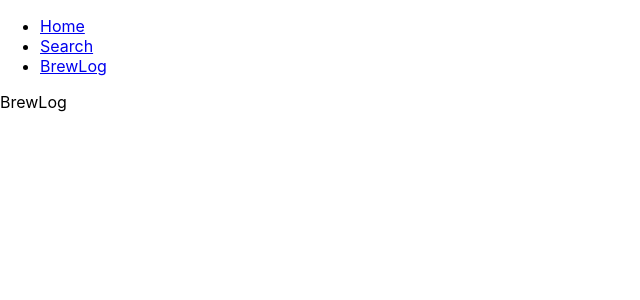
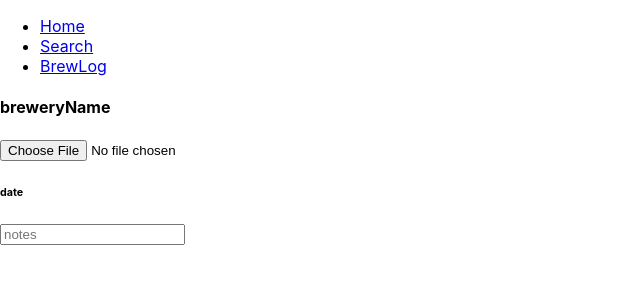
Before and after one commit to baut-jc/hop-head, a React (Create React App) app: page /brewlog in a window 1280 px wide. Shown: the top 300 px of the page, without its empty margins (0-640 px from the left). Built offline with nearby package versions, Linux system fonts and the light colour scheme.

Commit message:
Add BrewCard component to render in BrewLogs

```diff
--- a/src/App.js
+++ b/src/App.js
@@ -7,7 +7,7 @@ import {
 } from "react-router-dom";
 import { Breweries } from "./displays/Breweries";
 import { Search } from "./displays/Search";
-import { BrewLog } from "./displays/BrewLog";
+import { BrewLog } from "./displays/BrewLogs";
 
 
 export default function App() {
--- /dev/null
+++ b/src/components/BrewCard/BrewCard.js
@@ -0,0 +1,13 @@
+import React from 'react'
+
+export const BrewCard = () => {
+  return (
+    <div>
+      {/* Filter by date <navlink> */}
+      <h4>breweryName</h4>
+      <input type='file'/>
+      <h6>date</h6> {/* date.now as value */}
+      <input type='paragraph_text' placeholder='notes' />
+    </div>
+  )
+}
--- a/src/displays/BrewLog.js
+++ /dev/null
@@ -1,7 +0,0 @@
-import React from 'react'
-
-export const BrewLog = () => {
-  return (
-    <div>BrewLog</div>
-  )
-}
--- /dev/null
+++ b/src/displays/BrewLogs.js
@@ -0,0 +1,11 @@
+import React from 'react'
+import { BrewCard } from '../components/BrewCard/BrewCard'
+
+export const BrewLog = () => {
+  return (
+    <div>
+      <title>BrewLog</title>
+      <BrewCard />
+    </div>
+  )
+}
```
Also changed, not shown: src/components/BrewCard/BrewCard.css (added).
